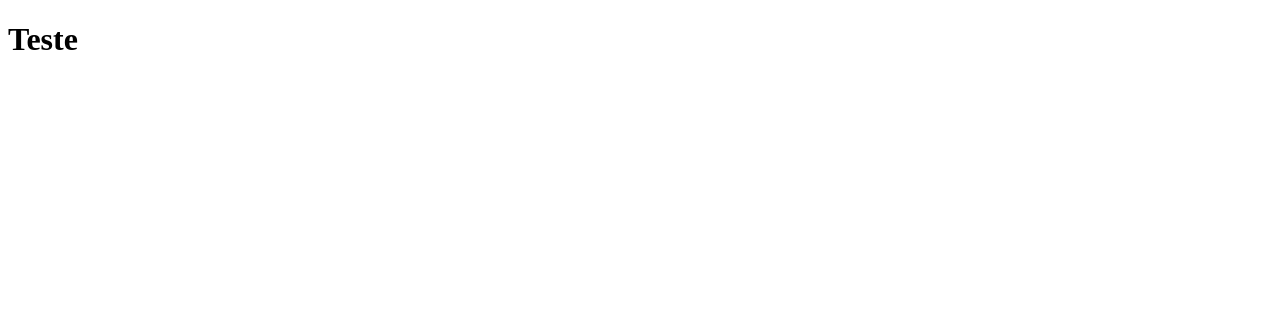
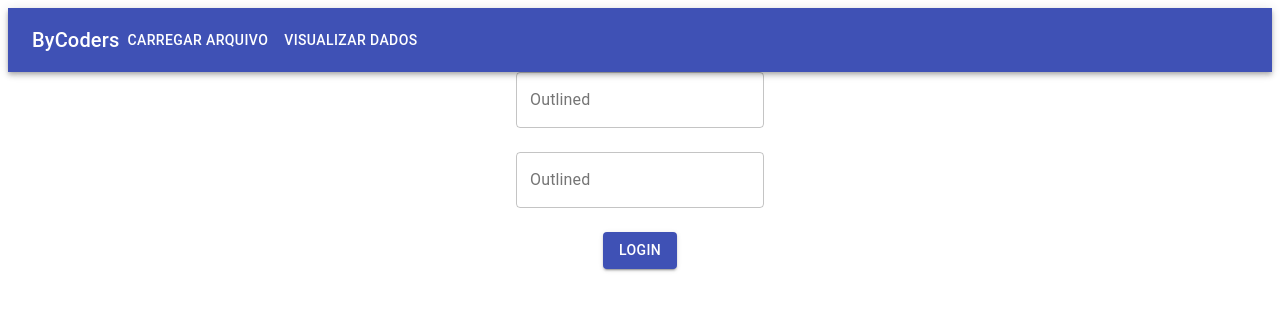
Before and after one commit to osnjunior91/-bycoders, a React (Create React App) app in the folder bycoders-site/: page / in a window 1280 px wide. Shown: the top 310 px of the page. Built offline with nearby package versions, Linux system fonts and the light colour scheme.

Commit message:
Create web project and implemented method login

```diff
--- a/bycoders-site/package.json
+++ b/bycoders-site/package.json
@@ -3,6 +3,7 @@
   "version": "0.1.0",
   "private": true,
   "dependencies": {
+    "@material-ui/core": "^4.12.3",
     "@testing-library/jest-dom": "^5.16.3",
     "@testing-library/react": "^12.1.4",
     "@testing-library/user-event": "^13.5.0",
--- /dev/null
+++ b/bycoders-site/src/App.css
@@ -0,0 +1,4 @@
+.App{
+    width: '100vw';
+    height: '100vh';
+}
--- a/bycoders-site/src/App.js
+++ b/bycoders-site/src/App.js
@@ -1,7 +1,16 @@
+import { Menu } from './components/commom';
+import Login from './components/features';
+import './App.css'
+
 function App() {
   return (
     <div className="App">
-      <h1>Teste</h1>
+      <div>
+        <Menu />
+      </div>
+      <div>
+        <Login />
+      </div>
     </div>
   );
 }
--- a/bycoders-site/src/components/commom/index.js
+++ b/bycoders-site/src/components/commom/index.js
@@ -0,0 +1,3 @@
+import Menu from "./menu";
+
+export { Menu }
--- /dev/null
+++ b/bycoders-site/src/components/commom/menu/index.jsx
@@ -0,0 +1,26 @@
+import React from 'react';
+import AppBar from '@material-ui/core/AppBar';
+import Toolbar from '@material-ui/core/Toolbar';
+import Typography from '@material-ui/core/Typography';
+import Button from '@material-ui/core/Button';
+import './style.css'
+
+function Menu() {
+    return (
+        <div>
+            <AppBar position="static">
+                <Toolbar>
+                    <Typography variant="h6">
+                        ByCoders
+                    </Typography>
+                    <div>
+                        <Button color="inherit">Carregar Arquivo</Button>
+                    </div>
+                    <Button color="inherit">Visualizar dados</Button>
+                </Toolbar>
+            </AppBar>
+        </div>
+    )
+}
+
+export default Menu
--- /dev/null
+++ b/bycoders-site/src/components/commom/menu/style.css
@@ -0,0 +1,23 @@
+.topnav {
+    background-color: #171616;
+    overflow: hidden;
+  }
+
+  .topnav a {
+    float: left;
+    color: #f2f2f2;
+    text-align: center;
+    padding: 14px 16px;
+    text-decoration: none;
+    font-size: 17px;
+  }
+
+  .topnav a:hover {
+    background-color: #ddd;
+    color: #171616;
+  }
+
+  .topnav a.active {
+    background-color: #02be3b;
+    color: #171616;
+  }
--- a/bycoders-site/src/components/features/index.js
+++ b/bycoders-site/src/components/features/index.js
@@ -0,0 +1,42 @@
+import React from 'react'
+import { Grid, TextField, Button } from '@material-ui/core'
+function Login() {
+    return (
+        <Grid
+            container
+            direction="column"
+            justifyContent="center"
+            alignItems="center"
+            spacing={3}
+        >
+            <Grid
+                item
+                direction="row"
+                justifyContent="center"
+                alignItems="center"
+            >
+                <TextField fullWidth id="outlined-basic" label="Outlined" variant="outlined" />
+            </Grid>
+            <Grid
+                item
+                direction="row"
+                justifyContent="center"
+                alignItems="center"
+            >
+                <TextField fullWidth id="outlined-basic" label="Outlined" variant="outlined" />
+            </Grid>
+            <Grid
+                item
+                direction="row"
+                justifyContent="center"
+                alignItems="center"
+            >
+                <Button fullWidth variant="contained" color="primary">
+                    Login
+                </Button>
+            </Grid>
+        </Grid>
+    )
+}
+
+export default Login
```
Also changed, not shown: 1 other file (tests, documents, lock files or other folders).
